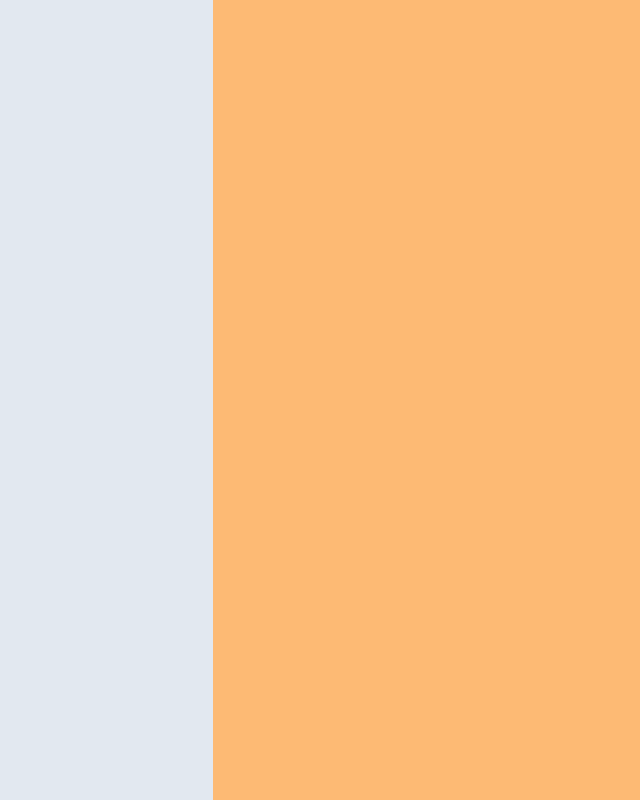
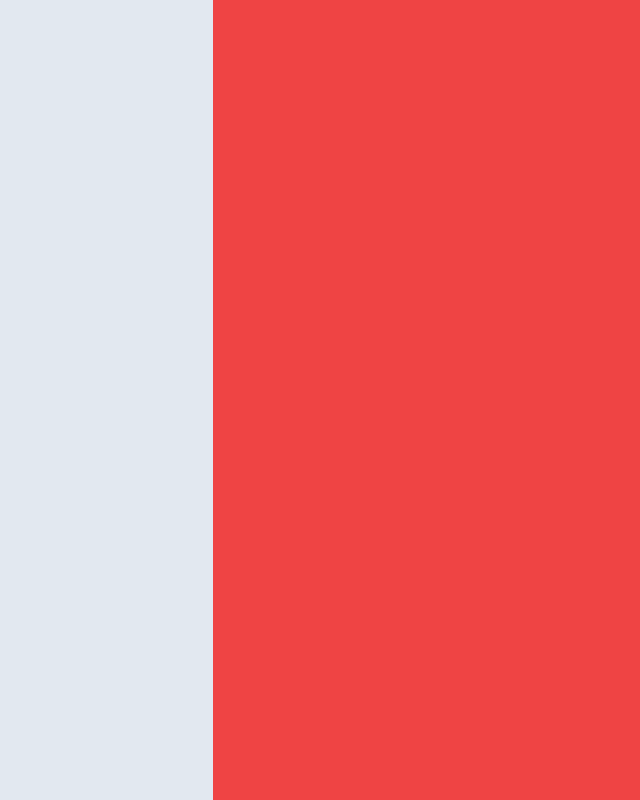
Before and after one commit to ashrafipoor/admin-12, a React (Vite) app: page / in a window 1280 px wide. Shown: the whole page, without its empty margins (0-640 px from the left). Built offline with nearby package versions, Linux system fonts and the light colour scheme.

Commit message:
add Content

```diff
--- a/src/App.jsx
+++ b/src/App.jsx
@@ -1,4 +1,4 @@
-import Content from './Content/Content.jsx'
+import Content from './Components/Content/Content.jsx'
 
 function App() {
 
@@ -8,8 +8,12 @@ function App() {
       </aside>
 
       <section className="w-5/6 bg-orange-300 h-screen">
+
         <header></header>
-        <section></section>
+        <section>
+          <Content/>
+        </section>
+
         <footer></footer>
       </section>
     </main>
--- a/src/Content/Content.jsx
+++ b/src/Components/Content/Content.jsx
@@ -1,7 +1,7 @@
 function Content() {
 
     return (
-      <div></div>
+      <div className="bg-red-500 h-screen w-full "></div>
     )
   }
 
```
